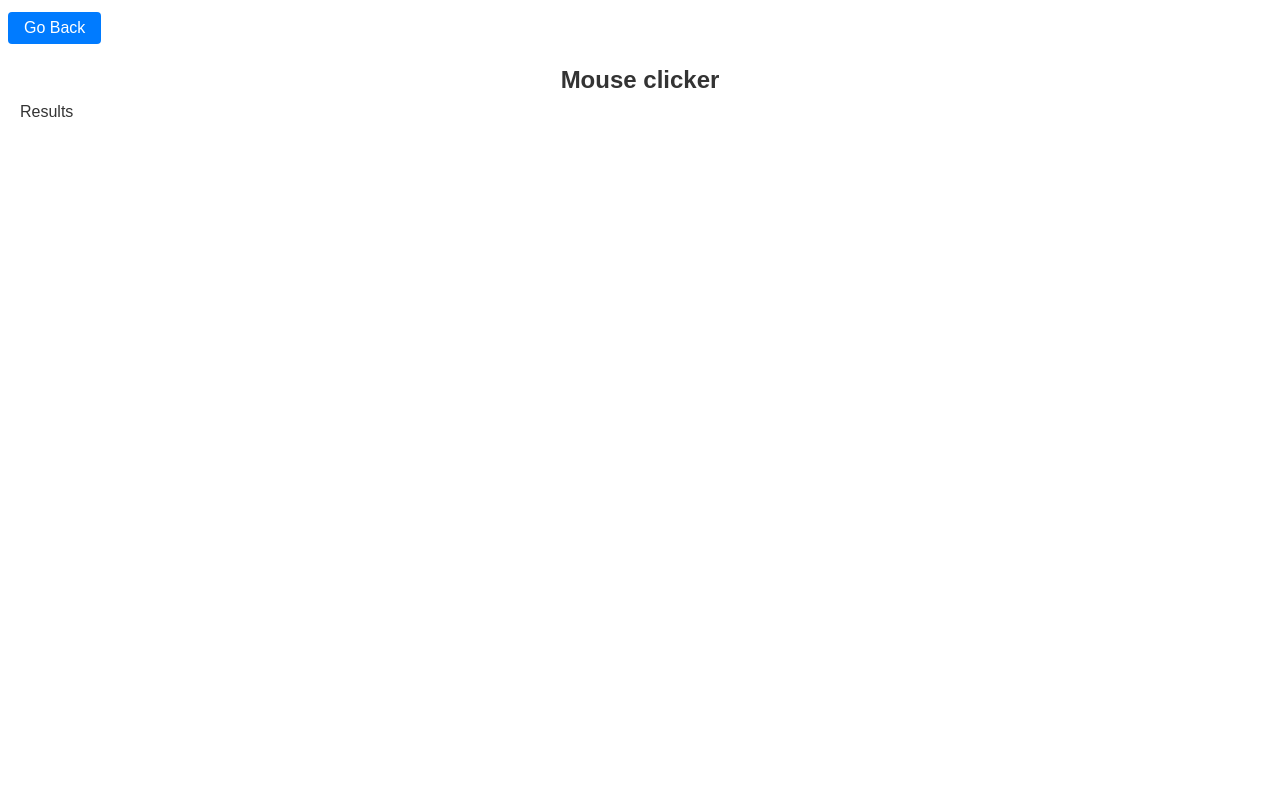
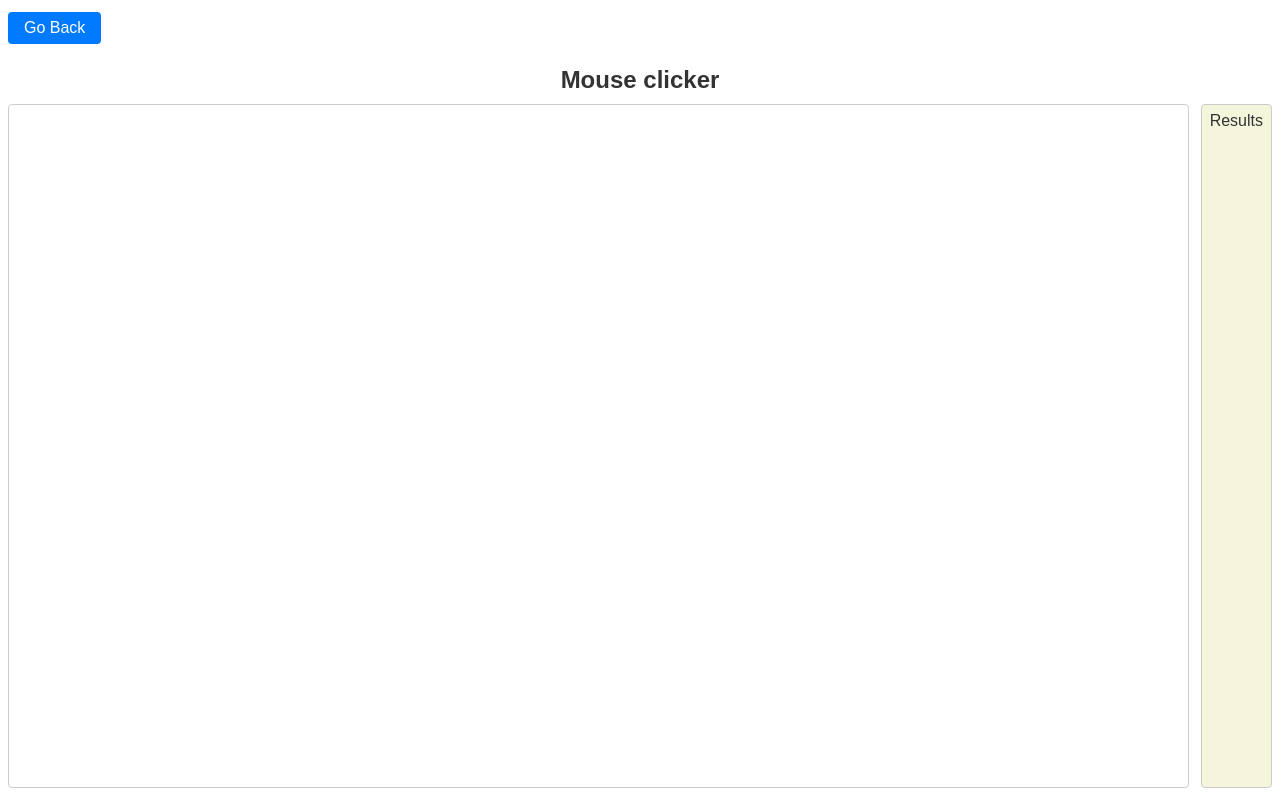
Before and after one commit to Serhii-Yakimtso/games-js, a plain HTML site: page games/mouse-clicker/index.html in a window 1280 px wide. Drawn offline with Linux system fonts and the light colour scheme; the site is published under a folder, as on GitHub Pages, so addresses that start at the root find nothing.

Commit message:
edit style link path

```diff
--- a/games/mouse-clicker/index.html
+++ b/games/mouse-clicker/index.html
@@ -8,7 +8,7 @@
     <link rel="stylesheet" href="../../css/normalize.css" />
     <link rel="stylesheet" href="../../css/reset.css" />
     <link rel="stylesheet" href="../../css/main.css" />
-    <link rel="stylesheet" href="/games/mouse-clicker/style.css" />
+    <link rel="stylesheet" href="./style.css" />
   </head>
   <body>
     <header class="header">
```
